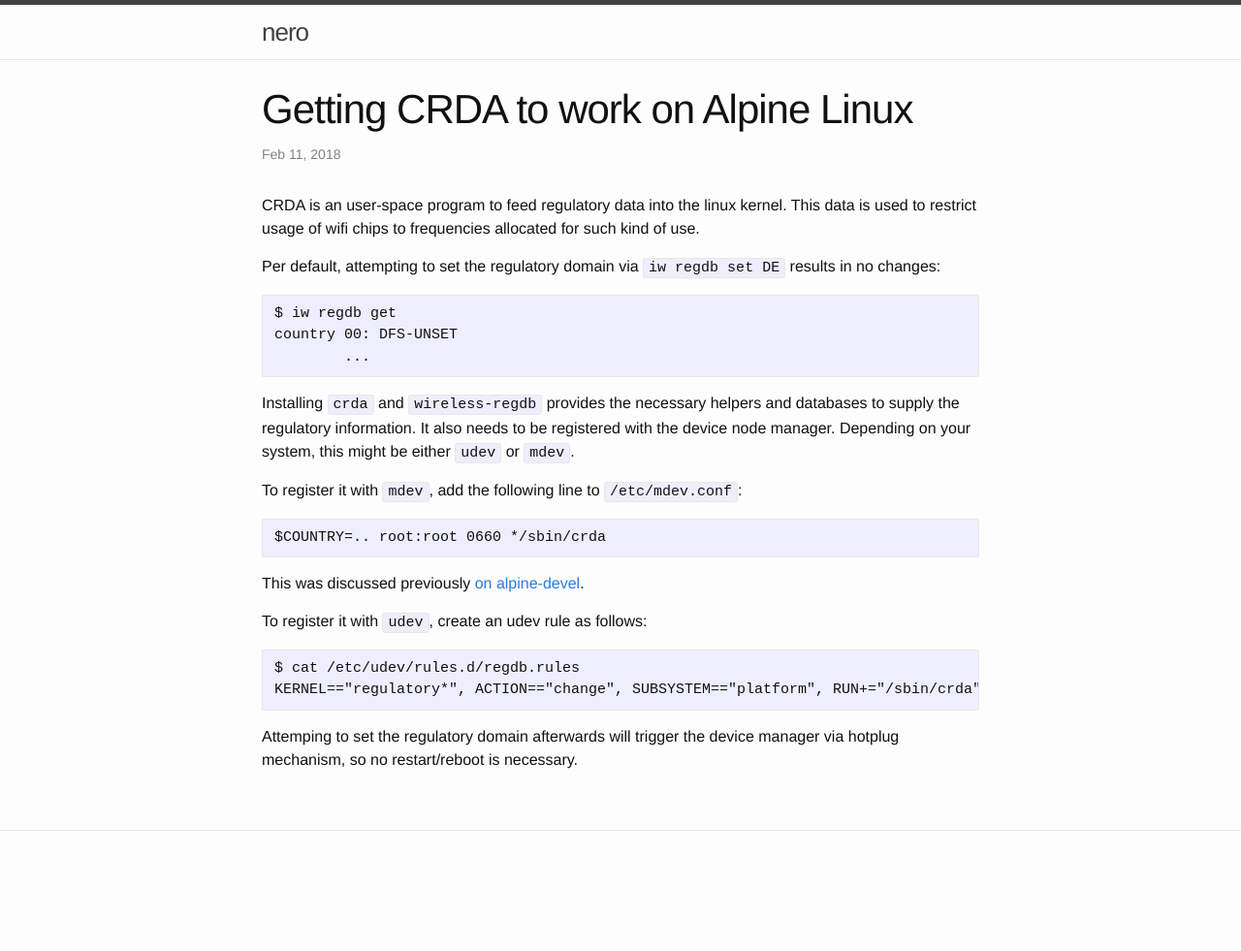
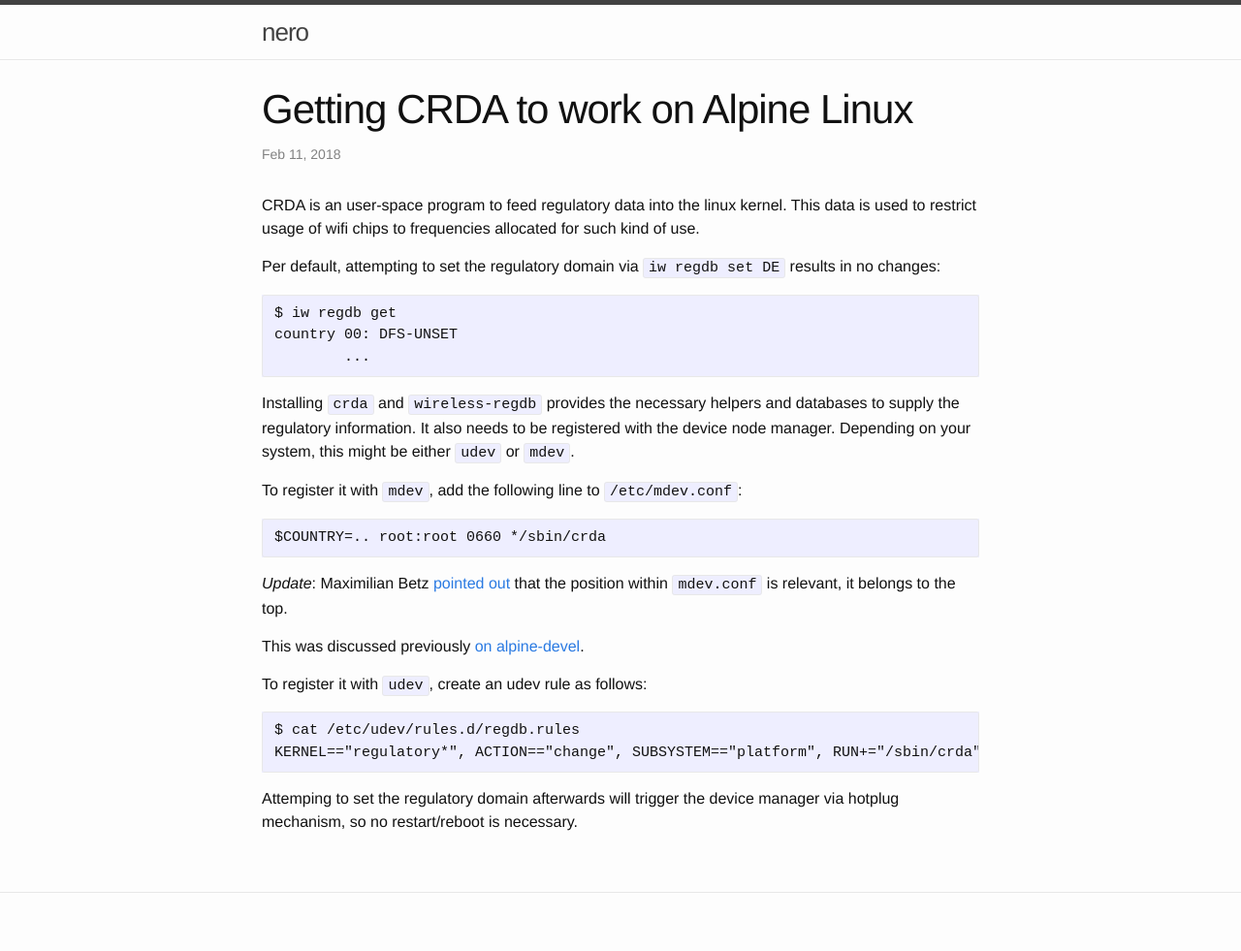
Before and after one commit to nero/nero.github.io, a Jekyll site: the page built from _posts/2018-02-11-getting-crda-regdb-working-on-alpine.md, in a window 1280 px wide. Shown: the whole page at 97% size. Built offline with Jekyll 4.4.1, drawn with Linux system fonts in a browser that asks for light colours; before the commit the page ends 917 px from its top, so only the background shows below that.

Commit message:
Add notice found on referencing site

````diff
--- a/_posts/2018-02-11-getting-crda-regdb-working-on-alpine.md
+++ b/_posts/2018-02-11-getting-crda-regdb-working-on-alpine.md
@@ -24,6 +24,8 @@ To register it with `mdev`, add the following line to `/etc/mdev.conf`:
 $COUNTRY=.. root:root 0660 */sbin/crda
 ```
 
+*Update*: Maximilian Betz [pointed out](https://pi3g.com/2018/08/06/wifi-channel-13-14-on-alpine-linux-aka-i-cant-connect-to-my-router-aka-crda-configuration/) that the position within `mdev.conf` is relevant, it belongs to the top.
+
 This was discussed previously [on alpine-devel](http://lists.alpinelinux.org/alpine-devel/5092.html).
 
 To register it with `udev`, create an udev rule as follows:
````
